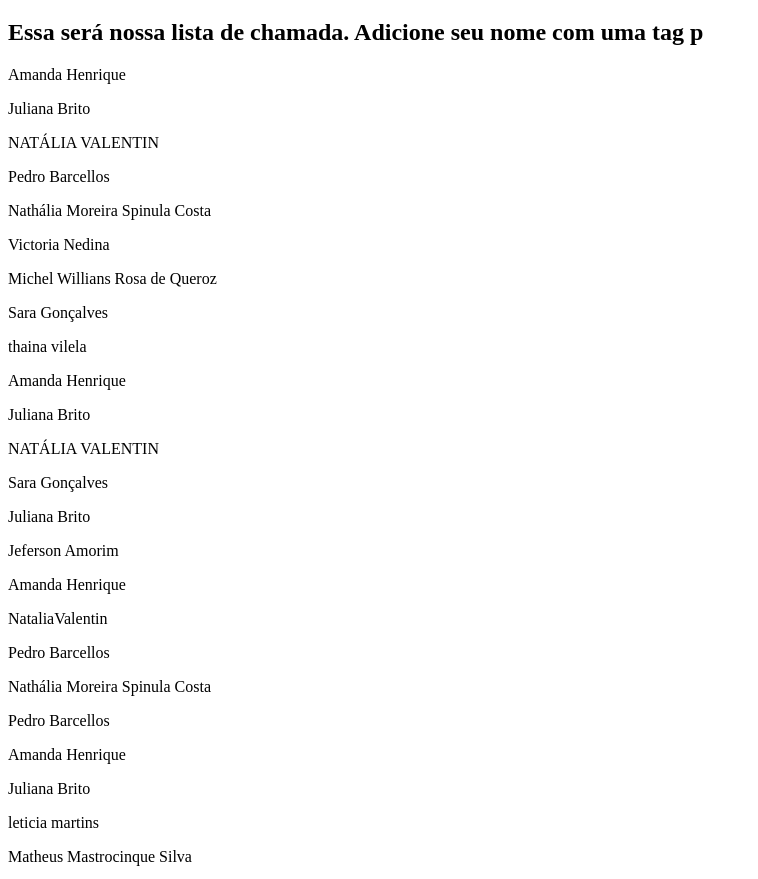
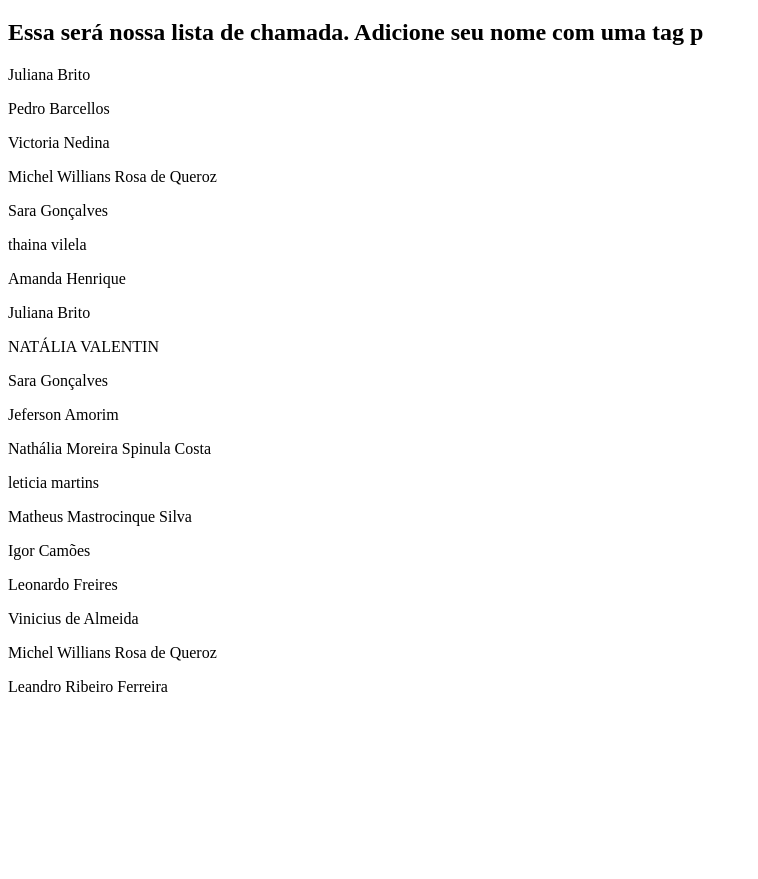
Before and after one commit to ThainaVilela/listaDePresenca, a plain HTML site: page index.html in a window 1280 px wide. Shown: the part 61-940 px from the top of the page, without its empty margins (0-758 px from the left). After the commit the page ends 800 px from the top, so only its background shows below. Drawn offline with Linux system fonts and the light colour scheme.

Commit message:
Responder chamada

```diff
--- a/index.html
+++ b/index.html
@@ -12,11 +12,8 @@
   <h1>Lista de Presença</h1>
   <h2>Essa será nossa lista de chamada. Adicione seu nome com uma tag p</h2>
 
-  <p>Amanda Henrique</p>
   <p>Juliana Brito</p>
-  <p>NATÁLIA VALENTIN</p>
   <p> Pedro Barcellos </p>
-  <p>Nathália Moreira Spinula Costa</p>
   <p>Victoria Nedina</p>
   <p>Michel Willians Rosa de Queroz</p>
   <p>Sara Gonçalves</p>
@@ -25,20 +22,12 @@
   <p>Juliana Brito</p>
   <p>NATÁLIA VALENTIN</p>
   <p>Sara Gonçalves</p>
-  <p>Juliana Brito</p>
   <p>Jeferson Amorim</p>
-  <p>Amanda Henrique</p>
-  <p>NataliaValentin</p>
-  <p> Pedro Barcellos </p>
   <p>Nathália Moreira Spinula Costa</p>
-  <p> Pedro Barcellos </p>
-  <p>Amanda Henrique</p>
-  <p>Juliana Brito</p>
   <p>leticia martins</p>
   <p>Matheus Mastrocinque Silva</p>
   <p>Igor Camões</p>
   <p>Leonardo Freires</p>
-  <p>Juliana Brito</p>
   <p>Vinicius de Almeida</p>
   <p>Michel Willians Rosa de Queroz</p>
   <p>Leandro Ribeiro Ferreira</p>
```
